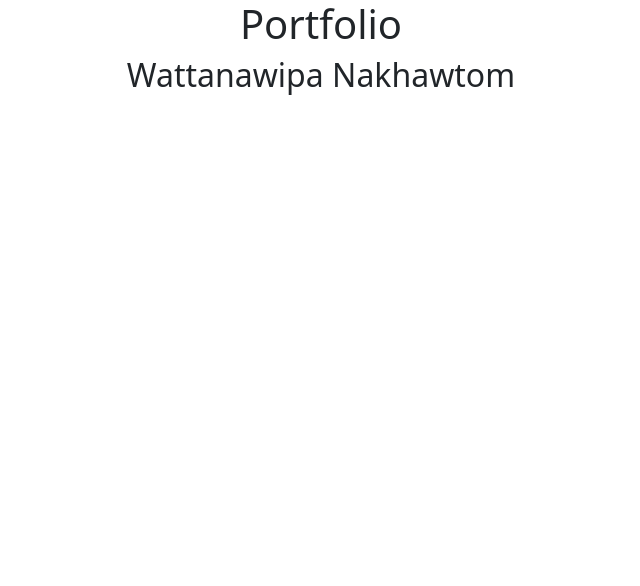
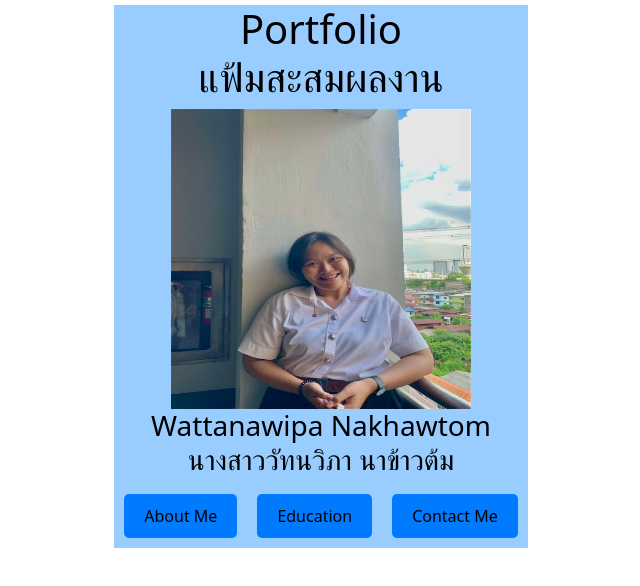
Before and after one commit to wattanawipa/web-portfolio01, a React (Create React App) app: page / in a window 1280 px wide. Shown: the top 586 px of the page, without its empty margins (319-959 px from the left). Built offline with nearby package versions, Linux system fonts and the light colour scheme.

Commit message:
update
update

```diff
--- a/package.json
+++ b/package.json
@@ -10,6 +10,7 @@
     "bootstrap": "^5.3.3",
     "react": "^19.0.0",
     "react-dom": "^19.0.0",
+    "react-router-dom": "^7.3.0",
     "react-scripts": "5.0.1",
     "web-vitals": "^2.1.4"
   },
--- a/src/App.css
+++ b/src/App.css
@@ -1,6 +1,16 @@
 .App {
   text-align: center;
   background-color: #61dafb;
+}
+
+.home{
+  background-color: #23c6f3;
+  text-align: center;
+  color: #000;
+}
+
+.aboutme{
+  color: #000;
 }
 
 .App-logo {
--- a/src/App.js
+++ b/src/App.js
@@ -1,15 +1,11 @@
-import React from "react";
-import "./App.css";
-
+import React from 'react';
+import Home from './home';
+import AboutMe from './aboutme';
+import Education from './education';
+import ContactMe from './contactme';
 
 function App() {
- return (
-    <div style={{textAlign:"center", color: "#black"}}>
-    <h1>Portfolio</h1>
-    <h2>Wattanawipa Nakhawtom</h2>
-    </div>
-
- );
+  return <Home/>
 }
 
 export default App;
--- /dev/null
+++ b/src/aboutme.js
@@ -0,0 +1,16 @@
+import React from "react";
+
+
+export default function AboutMe(){
+    return(
+        <p style={{textAlign: 'center'}}>
+            <h3>About Me</h3>
+            <div style={{ fontSize: '16px'}}>หนูชื่อนางสาววัทนวิภา นาข้าวต้ม<br/>
+            อายุ 21 ปี เกิดวันที่ 06 พฤษภาคม 2546<br/>ตอนนี้กำลังศึกษาอยู่ที่มหาวิทยาลัยเทคโนโลยี<br/>พระจอมเกล้าพระนครเหนือเป็นนักศึกษาชั้นปีที่ 3<br/>
+            คณะ วิทยาลัยเทคโนโลยีอุตสาหกรรม สาขาอิเล็กทรอนิกส์(คอมพิวเตอร์)<br/>เวลาว่างชอบทำอาหาร,ออกกำลังกาย,อ่านหนังสือ,
+            ร้องเพลงและทบทวนเนื้อหาเกี่ยวกับสิ่งที่เรียน
+        </div>
+        </p>
+    )
+
+}
--- /dev/null
+++ b/src/education.js
@@ -0,0 +1,18 @@
+import React from "react";
+
+
+export default function Education(){
+    return(
+        <div style={{ backgroundColor: "FFFFFF", display: "flex", padding:'20px', justifyContent: "center", alignItems: "center" }}>
+        <h3 style={{ color: '#333', marginTop: '40px' }}>Skills</h3>
+        <ul style={{ textAlign: 'left', color: '#555', fontSize: '1rem' }}>
+          <li>React.js</li>
+          <li>JavaScript</li>
+          <li>HTML & CSS</li>
+          <li>Node.js</li>
+          <li>Git & GitHub</li>
+        </ul>
+        </div>
+    )
+
+}
--- a/src/home.js
+++ b/src/home.js
@@ -0,0 +1,21 @@
+import React from "react";
+
+
+export default function Home() {
+  return (
+    <div style={{ backgroundColor: "FFFFFF", display: "flex", padding:'5px', justifyContent: "center", alignItems: "center" }}>
+      <div style={{ textAlign: 'center', backgroundColor: '#99CCFF'}}>
+        <h1 style={{ color: 'black'}}>Portfolio<br/>แฟ้มสะสมผลงาน</h1>
+        <img
+          src="/images/wat.jpg"
+          alt="Profile"
+          style={{ width: '300px', height: '300px'}}></img><br/>
+        <h3 style={{ color: 'black' }}>Wattanawipa Nakhawtom<br/>นางสาววัทนวิภา นาข้าวต้ม</h3>
+
+            <button style={{ padding: '10px 20px', fontSize: '16px', margin: '10px', backgroundColor: '#007BFF', color: 'black', border: 'none', borderRadius: '5px' }}>About Me</button>
+            <button style={{ padding: '10px 20px', fontSize: '16px', margin: '10px', backgroundColor: '#007BFF', color: 'black', border: 'none', borderRadius: '5px' }}>Education</button>
+            <button style={{ padding: '10px 20px', fontSize: '16px', margin: '10px', backgroundColor: '#007BFF', color: 'black', border: 'none', borderRadius: '5px' }}>Contact Me</button>
+      </div>
+    </div>
+  );
+}
```
Also changed, not shown: public/images/wat.jpg (added), src/contactme.js (added), 1 other file (tests, documents, lock files or other folders).
